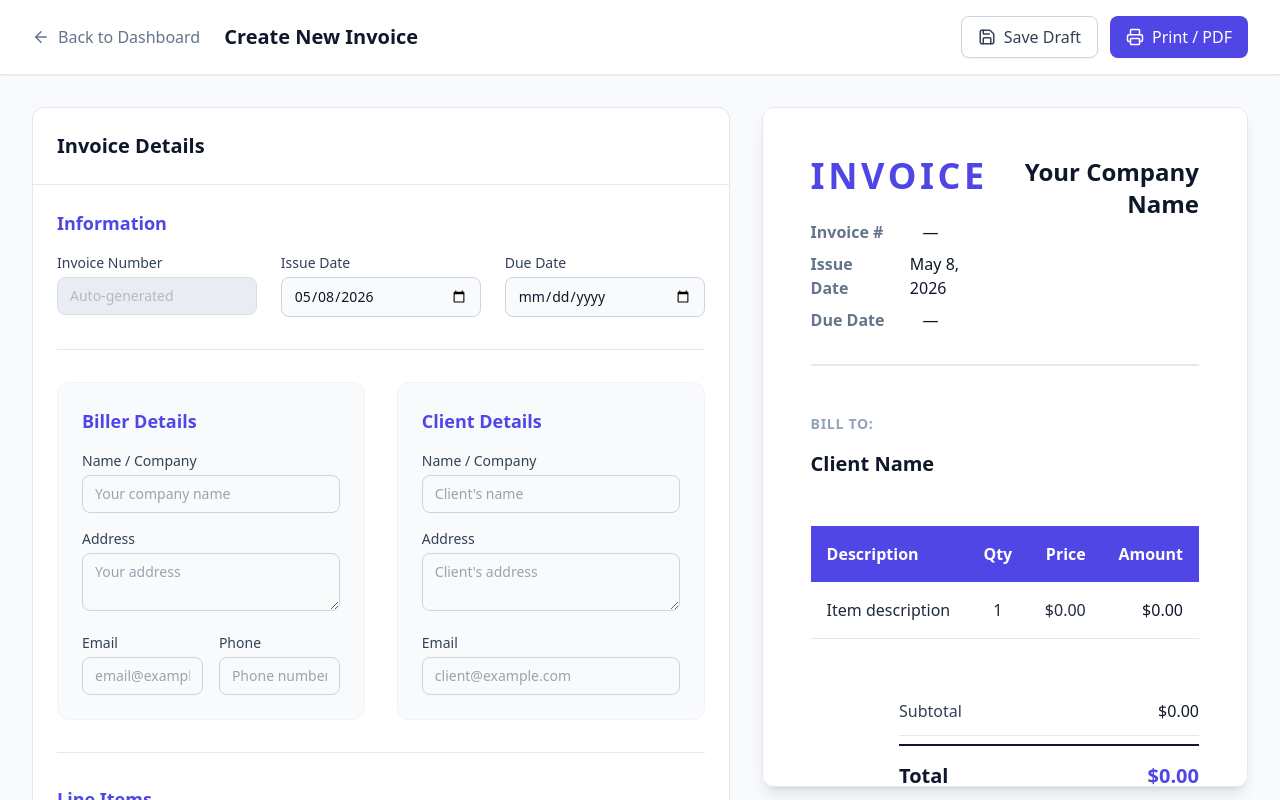
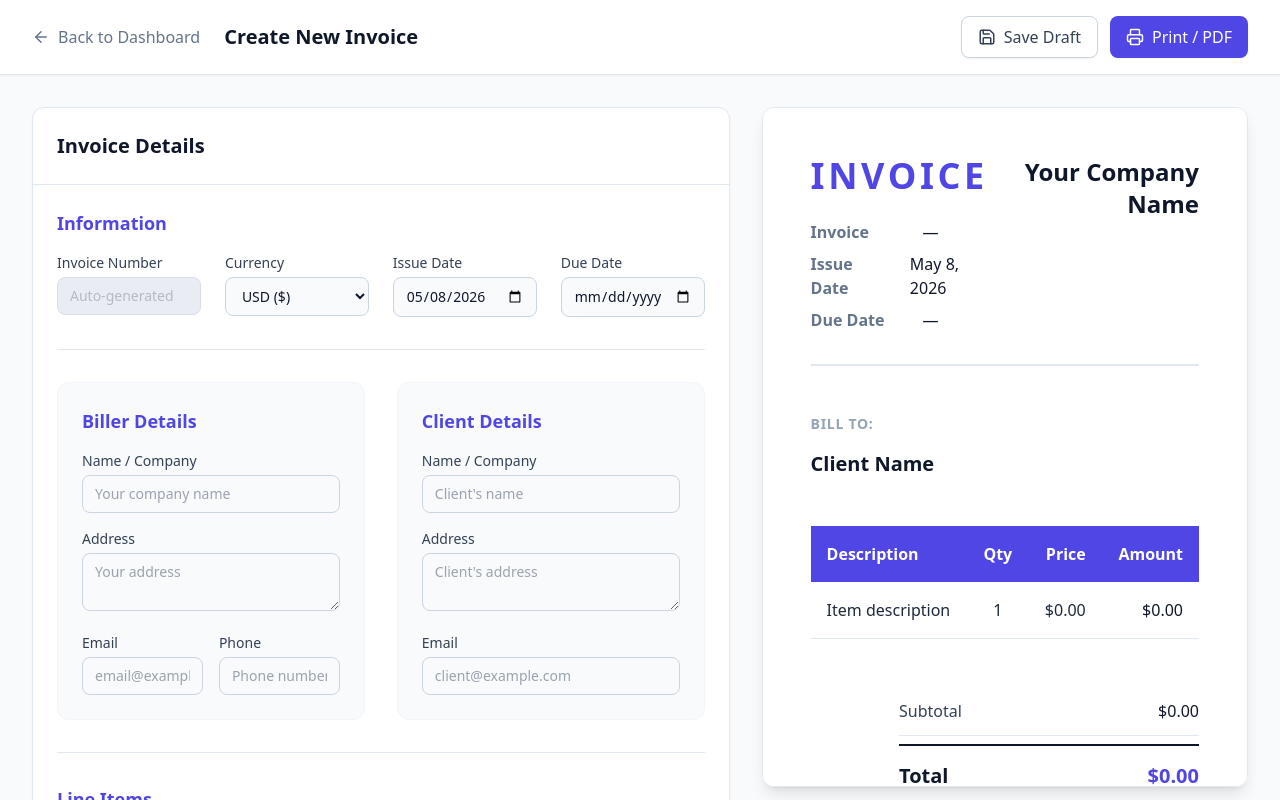
Before and after one commit to GHDBASHEN/Invoice-Generation-System, a React (Create React App) app in the folder frontend/: page /create in a window 1280 px wide. Shown: the top 800 px of the page. Built offline with nearby package versions, Linux system fonts and the light colour scheme; no server answers.

Commit message:
feat: implement invoice creation and management system with calculation logic and preview components

```diff
--- a/frontend/src/components/InvoiceForm.js
+++ b/frontend/src/components/InvoiceForm.js
@@ -17,6 +17,15 @@ const TextArea = ({ ...props }) => (
     className="w-full px-3 py-2 border border-slate-300 rounded-lg text-sm bg-slate-50 focus:bg-white focus:outline-none focus:ring-2 focus:ring-indigo-100 focus:border-indigo-500 transition-colors resize-y disabled:opacity-75 disabled:bg-slate-200 disabled:cursor-not-allowed"
     {...props}
   />
+);
+
+const SelectField = ({ children, ...props }) => (
+  <select
+    className="w-full px-3 py-2 border border-slate-300 rounded-lg text-sm bg-slate-50 focus:bg-white focus:outline-none focus:ring-2 focus:ring-indigo-100 focus:border-indigo-500 transition-colors disabled:opacity-75 disabled:bg-slate-200 disabled:cursor-not-allowed"
+    {...props}
+  >
+    {children}
+  </select>
 );
 
 const InvoiceForm = ({ state }) => {
@@ -40,7 +49,7 @@ const InvoiceForm = ({ state }) => {
         {/* Metadata Section */}
         <div className="pb-8 mb-8 border-b border-slate-200">
           <h3 className="text-lg font-semibold text-indigo-600 mb-4">Information</h3>
-          <div className="grid grid-cols-1 md:grid-cols-3 gap-6">
+          <div className="grid grid-cols-1 sm:grid-cols-2 md:grid-cols-4 gap-6">
             <div>
               <InputLabel>Invoice Number</InputLabel>
               <InputField
@@ -50,6 +59,23 @@ const InvoiceForm = ({ state }) => {
                 disabled
                 placeholder="Auto-generated"
               />
+            </div>
+            <div>
+              <InputLabel>Currency</InputLabel>
+              <SelectField
+                value={invoice.currency || 'USD'}
+                onChange={(e) => updateMetadata('currency', e.target.value)}
+              >
+                <option value="USD">USD ($)</option>
+                <option value="EUR">EUR (€)</option>
+                <option value="GBP">GBP (£)</option>
+                <option value="JPY">JPY (¥)</option>
+                <option value="CAD">CAD ($)</option>
+                <option value="AUD">AUD ($)</option>
+                <option value="INR">INR (₹)</option>
+                <option value="CNY">CNY (¥)</option>
+                <option value="LKR">LKR (Rs)</option>
+              </SelectField>
             </div>
             <div>
               <InputLabel>Issue Date</InputLabel>
--- a/frontend/src/components/InvoicePreview.js
+++ b/frontend/src/components/InvoicePreview.js
@@ -1,9 +1,9 @@
 import React from 'react';
 
-const formatCurrency = (amount) => {
+const formatCurrency = (amount, currencyCode = 'USD') => {
   return new Intl.NumberFormat('en-US', {
     style: 'currency',
-    currency: 'USD',
+    currency: currencyCode,
   }).format(amount);
 };
 
@@ -30,7 +30,7 @@ const InvoicePreview = ({ state }) => {
             <h1 className="text-4xl font-bold tracking-widest text-indigo-600 mb-6">INVOICE</h1>
             <div className="flex flex-col gap-2">
               <div className="flex gap-4">
-                <span className="font-semibold text-slate-500 w-24">Invoice #</span>
+                <span className="font-semibold text-slate-500 w-24">Invoice</span>
                 <span className="font-medium text-slate-900">{invoice.invoiceNumber || '—'}</span>
               </div>
               <div className="flex gap-4">
@@ -69,7 +69,7 @@ const InvoicePreview = ({ state }) => {
         <div className="mb-12">
           <table className="w-full text-left border-collapse">
             <thead>
-              <tr className="bg-indigo-600 text-white !print-bg-indigo-100 !print-text-slate-900">
+              <tr className="bg-indigo-600 text-white">
                 <th className="p-4 font-semibold">Description</th>
                 <th className="p-4 font-semibold text-center">Qty</th>
                 <th className="p-4 font-semibold text-right">Price</th>
@@ -81,8 +81,8 @@ const InvoicePreview = ({ state }) => {
                 <tr key={item.id || item._id} className="border-b border-slate-200">
                   <td className="p-4 align-top">{item.description || 'Item description'}</td>
                   <td className="p-4 align-top text-center">{item.quantity}</td>
-                  <td className="p-4 align-top text-right">{formatCurrency(item.unitPrice)}</td>
-                  <td className="p-4 align-top text-right font-medium text-slate-900">{formatCurrency(item.quantity * item.unitPrice)}</td>
+                  <td className="p-4 align-top text-right">{formatCurrency(item.unitPrice, invoice.currency)}</td>
+                  <td className="p-4 align-top text-right font-medium text-slate-900">{formatCurrency(item.quantity * item.unitPrice, invoice.currency)}</td>
                 </tr>
               ))}
             </tbody>
@@ -102,23 +102,23 @@ const InvoicePreview = ({ state }) => {
           <div className="w-[300px]">
             <div className="flex justify-between py-3 border-b border-slate-200 text-slate-700">
               <span>Subtotal</span>
-              <span className="font-medium text-slate-900">{formatCurrency(subtotal)}</span>
+              <span className="font-medium text-slate-900">{formatCurrency(subtotal, invoice.currency)}</span>
             </div>
             {invoice.discountPercentage > 0 && (
               <div className="flex justify-between py-3 border-b border-slate-200 text-red-500">
                 <span>Discount ({invoice.discountPercentage}%)</span>
-                <span>-{formatCurrency(discountAmount)}</span>
+                <span>-{formatCurrency(discountAmount, invoice.currency)}</span>
               </div>
             )}
             {invoice.taxPercentage > 0 && (
               <div className="flex justify-between py-3 border-b border-slate-200 text-slate-700">
                 <span>Tax ({invoice.taxPercentage}%)</span>
-                <span className="font-medium text-slate-900">{formatCurrency(taxAmount)}</span>
+                <span className="font-medium text-slate-900">{formatCurrency(taxAmount, invoice.currency)}</span>
               </div>
             )}
             <div className="flex justify-between py-4 mt-2 border-t-2 border-slate-900 text-xl font-bold">
               <span className="text-slate-900">Total</span>
-              <span className="text-indigo-600">{formatCurrency(total)}</span>
+              <span className="text-indigo-600">{formatCurrency(total, invoice.currency)}</span>
             </div>
           </div>
         </div>
--- a/frontend/src/hooks/useInvoiceState.js
+++ b/frontend/src/hooks/useInvoiceState.js
@@ -24,6 +24,7 @@ const emptyInvoice = {
   taxPercentage: 0,
   discountPercentage: 0,
   notes: '',
+  currency: 'USD',
 };
 
 export const useInvoiceState = (initialId = null) => {
--- a/frontend/src/index.css
+++ b/frontend/src/index.css
@@ -19,6 +19,8 @@
     background-color: white !important;
     margin: 0 !important;
     padding: 0 !important;
+    -webkit-print-color-adjust: exact !important;
+    print-color-adjust: exact !important;
   }
 
   .no-print {
--- a/frontend/src/pages/Dashboard.js
+++ b/frontend/src/pages/Dashboard.js
@@ -12,10 +12,10 @@ const formatDate = (dateString) => {
   });
 };
 
-const formatCurrency = (amount) => {
+const formatCurrency = (amount, currencyCode = 'USD') => {
   return new Intl.NumberFormat('en-US', {
     style: 'currency',
-    currency: 'USD',
+    currency: currencyCode,
   }).format(amount);
 };
 
@@ -96,7 +96,7 @@ const Dashboard = () => {
             <table className="w-full text-left border-collapse min-w-[800px]">
               <thead>
                 <tr className="bg-slate-50 border-b border-slate-200">
-                  <th className="p-4 font-semibold text-slate-500 text-sm">Invoice #</th>
+                  <th className="p-4 font-semibold text-slate-500 text-sm">Invoice</th>
                   <th className="p-4 font-semibold text-slate-500 text-sm">Client</th>
                   <th className="p-4 font-semibold text-slate-500 text-sm">Issue Date</th>
                   <th className="p-4 font-semibold text-slate-500 text-sm">Amount</th>
@@ -109,7 +109,7 @@ const Dashboard = () => {
                     <td className="p-4 font-medium text-slate-900">{invoice.invoiceNumber || 'Draft'}</td>
                     <td className="p-4 text-slate-600">{invoice.client.name || 'Unknown Client'}</td>
                     <td className="p-4 text-slate-600">{formatDate(invoice.issueDate)}</td>
-                    <td className="p-4 font-semibold text-indigo-600">{formatCurrency(calculateTotal(invoice))}</td>
+                    <td className="p-4 font-semibold text-indigo-600">{formatCurrency(calculateTotal(invoice), invoice.currency)}</td>
                     <td className="p-4 text-right">
                       <div className="flex justify-end gap-2">
                         <button
```
Also changed, not shown: 1 other file (tests, documents, lock files or other folders).
